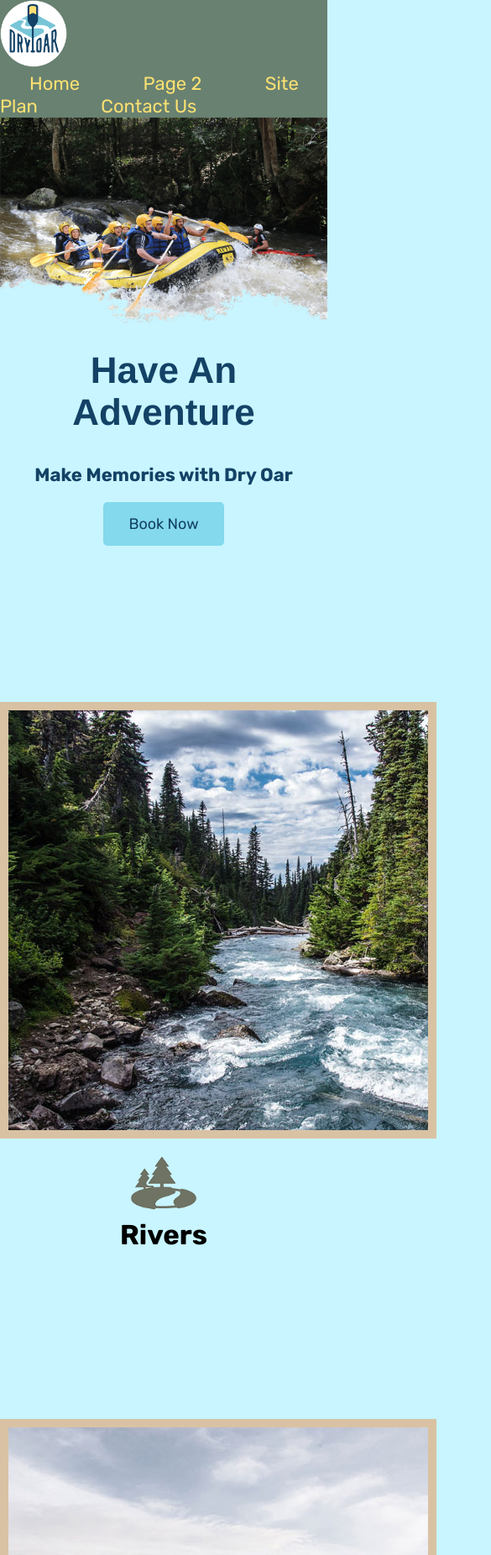
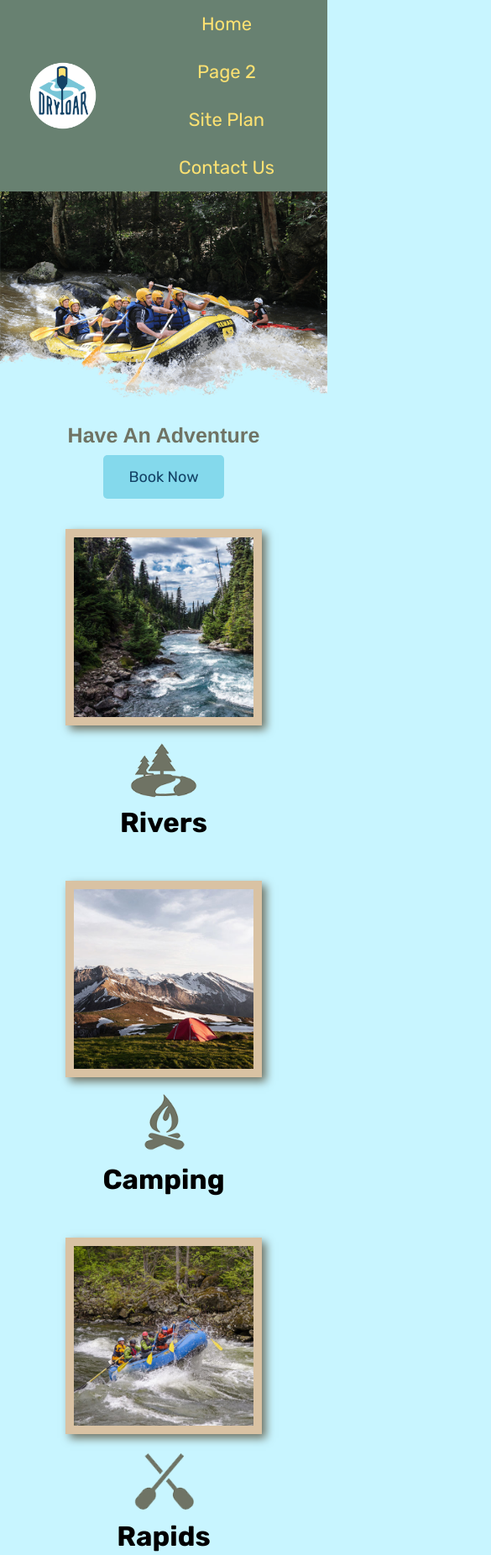
Before and after one commit to drew2eric/wdd130, a plain HTML site: page wwr/index.html in a window 390 px wide. Shown: the top 1852 px of the page at 84% size, 585 px wide, since content can reach past the window. Drawn offline with Linux system fonts and the light colour scheme; a web font is replaced by a local one.

Commit message:
Grid Css

```diff
--- a/wwr/styles/site-plan-rafting.css
+++ b/wwr/styles/site-plan-rafting.css
@@ -55,6 +55,8 @@ hr {
   background: var(--accent1-color);
 }
 header {
+  display: grid;
+  grid-template-columns: 150px auto;
   padding: 1em;
   text-align: center;
   color: var(--headline-color-on-color);
@@ -102,6 +104,8 @@ nav {
   line-height: 3em;
   text-align: center;
   font-size: 1.2em;
+  display: flex;
+  justify-content: space-around;
 }
 nav  {
   list-style-type: none;
@@ -163,3 +167,20 @@ nav a:hover {
   border-top: 1px solid;
   border-right: 1px solid;
 }
+#logo_link {
+  padding-top: 5px;
+  justify-self: center;
+  align-self: center;
+}
+#hero {
+  display: grid;
+  grid-template-columns: 1fr 3fr 1fr;
+}
+#hero-box {
+  grid-column: 1/4;
+  grid-row: 1/3;
+}
+#hero-msg {
+  grid-column: 2/3;
+  grid-row: 1/2;
+}
--- a/wwr/styles/style.css
+++ b/wwr/styles/style.css
@@ -12,6 +12,8 @@ nav a {
 }
 #hero-msg h1, #hero-msg h4{
     text-align: center;
+    color: white;
+
 }
 .button-box{
     text-align: center;
@@ -21,6 +23,8 @@ main section {
 }
 #background {
     height: 725px;
+    grid-column: 1/11;
+    grid-row: 4/9;
 }
 body {
     background-color: #c8f5ff;
@@ -31,6 +35,8 @@ body {
 }
 header {
     background-color:rgba(64, 80, 53, 0.7);
+    display: grid;
+    grid-template-columns: 150px auto;
 }
 nav a:hover {
     background-color: rgb(170, 155, 106);
@@ -53,12 +59,18 @@ nav a:hover {
     background-color: rgba(0, 118, 148, 0.781);
     line-height: 1.5em;
     padding: 35px;
+    grid-column: 6/10;
+    grid-row: 6/7;
+    box-shadow: 5px 5px 10px #6f7364;
 }
 footer {
     background-color: rgba(64, 80, 53, 0.7);
     color: #0a2336;
     padding: 25px 50px;
     margin-top: 200px;
+    display: flex;
+    justify-content: space-around;
+    align-items: center;
 }
 .home-title {
     color: #134266;
@@ -107,6 +119,9 @@ footer p a:hover {
 }
 #logo_link {
     padding-top: 5px;
+    padding-top: 5px;
+    justify-self: center;
+    align-self: center;
 }
 footer .social img {
     padding-top: 15px;
@@ -116,7 +131,102 @@ footer .social img {
 }
 .card-img {
     border: 10px solid #d9c2a3;
+    transition: transform .5s;
+    box-shadow: 5px 5px 10px #6f7364;
 }
 main section img {
     box-sizing: border-box;
 }
+nav {
+    display: flex;
+    justify-content: space-around;
+}
+#hero {
+    display: grid;
+    grid-template-columns: 1fr 3fr 1fr;
+    margin-top: -100px;
+}
+#hero-box {
+    grid-column: 1/4;
+    grid-row: 1/3;
+    z-index: -1;
+}
+#hero-msg {
+    grid-column: 2/3;
+    grid-row: 1/2;
+    margin-top: 100px;
+
+}
+.home-grid {
+    display: grid;
+    grid-template-columns:  repeat(10, 1fr);
+}
+.card-img, .mountains {
+    width: 100%;
+}
+.rivers-card {
+    grid-column: 2/4;
+    grid-row: 2/3;
+}
+.camping-card {
+    grid-column: 5/7;
+    grid-row: 2/3;
+}
+.rapids-card {
+    grid-column: 8/10;
+    grid-row: 2/3;
+}
+.mountains {
+    grid-column: 2/7;
+    grid-row: 5/8;
+    box-shadow: 5px 5px 10px #6f7364;
+}
+.card-img:hover {
+    opacity: .6;
+    transform: scale(1.1);
+}
+
+
+@media screen and (max-width: 900px) {
+    #hero, .home-grid {
+        display: block;
+        height: auto;
+    }
+    nav, footer {
+        flex-direction: column;
+    }
+    nav a {
+        display: block;
+        padding: 15px;
+    }
+    #hero {
+        margin-top: 0;
+    }
+    #hero-msg {
+        margin-top: 0;
+    }
+    #hero-msg h4 {
+        display: none;
+    }
+    #hero-msg h1 {
+        color: #6f7364;
+    }
+    .home-title {
+        font-size: 25px;
+    }
+    .rivers-card, .camping-card, .rapids-card {
+        margin: 50px auto;
+        width: 60%;
+    }
+    #background {
+        display: none;
+    }
+    .mountains, .msg {
+        width: 80%;
+        display: block;
+        margin: 0 auto;
+    }
+    footer {
+        margin-top: 25px;
+    }
+}
```
